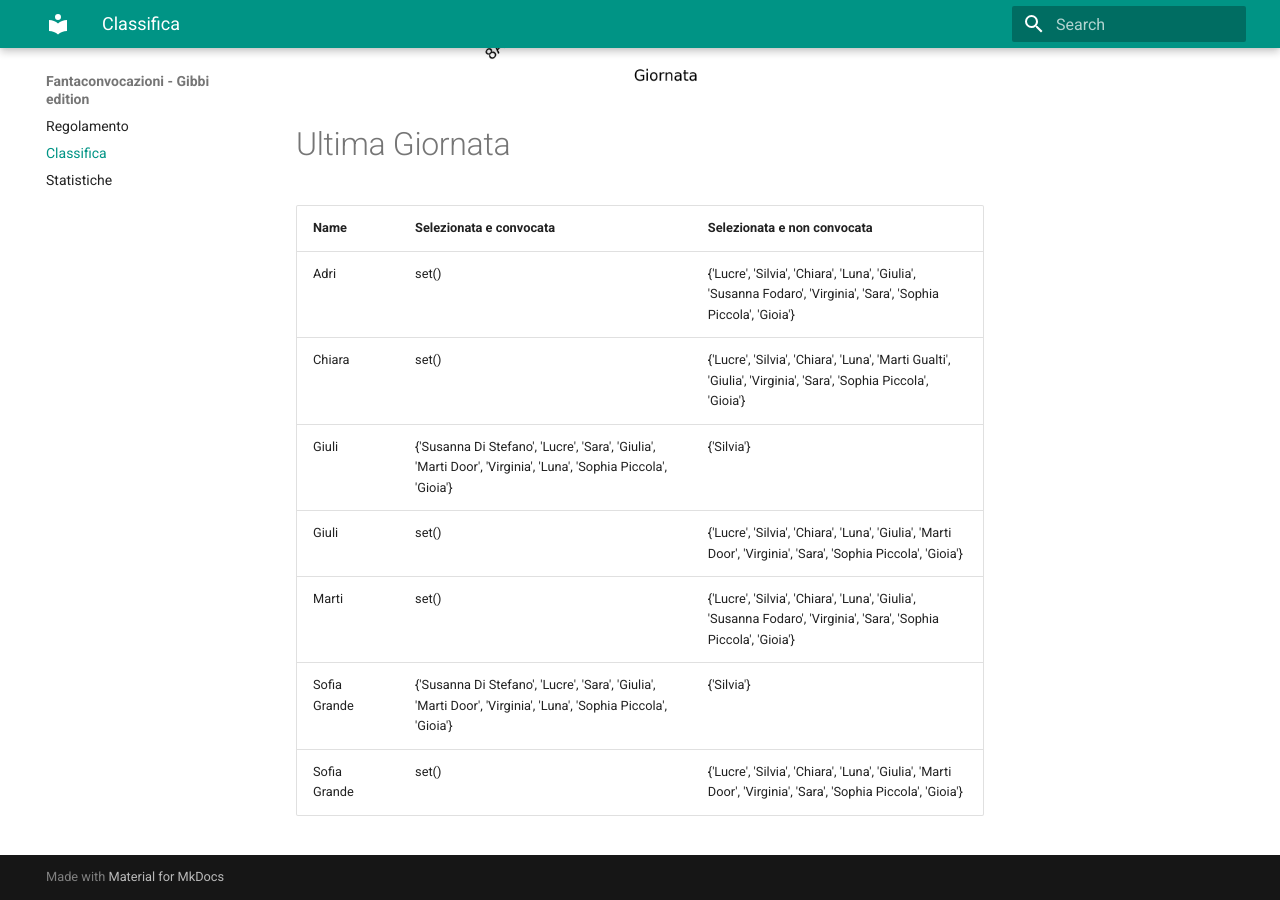
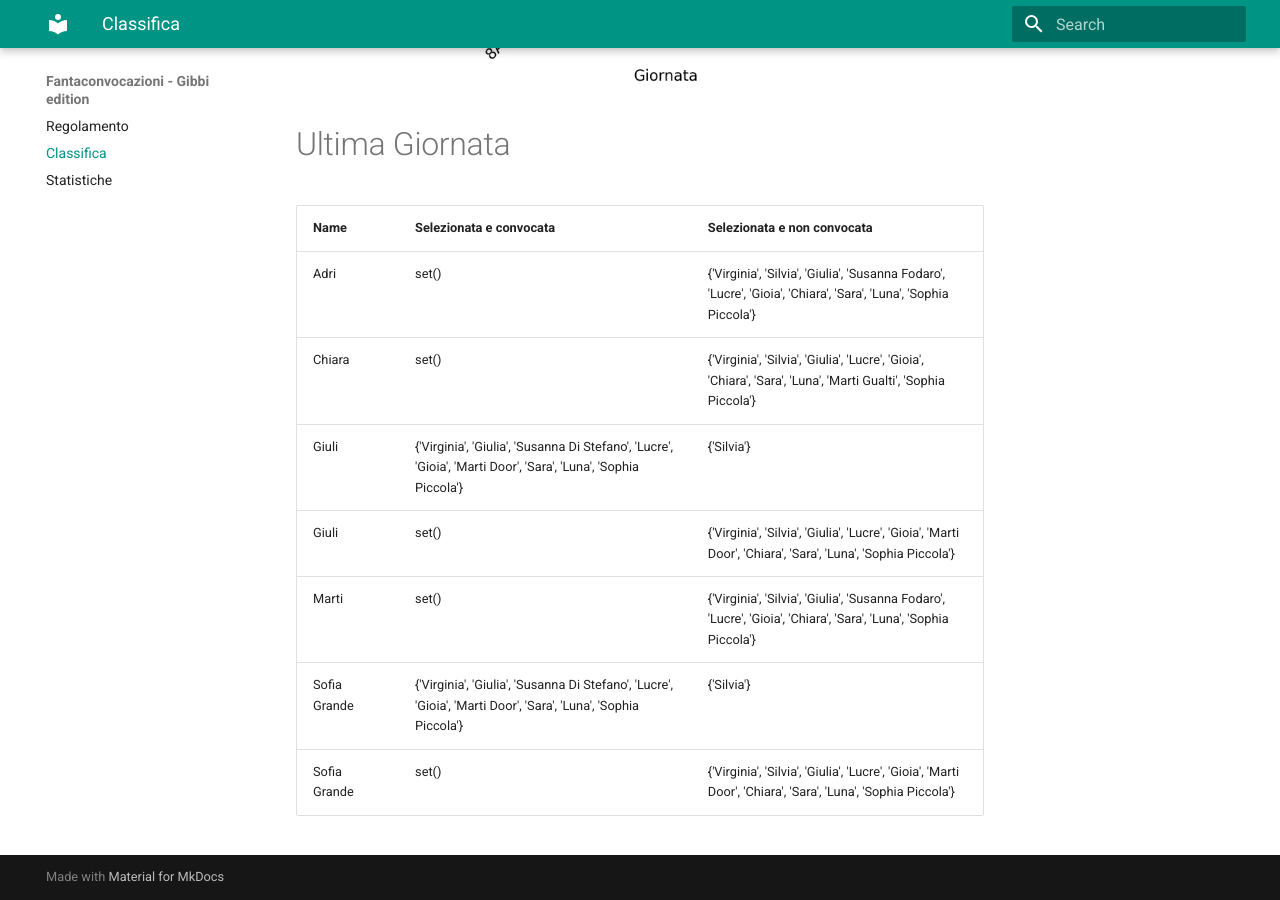
Before and after one commit to martinig94/fantagibbi, an MkDocs documentation site: the page built from docs/Classifica.md, in a window 1280 px wide and 900 px high, scrolled down 1024 px. Built offline with MkDocs 1.6.1 and Material for MkDocs 9.7.7, drawn with Linux system fonts in a browser that asks for light colours.

Commit message:
Auto-update from main.py

```diff
--- a/docs/Classifica.md
+++ b/docs/Classifica.md
@@ -18,11 +18,11 @@
 <!-- START_TABLE CORRECT -->
 | Name         | Selezionata e convocata                                                                                        | Selezionata e non convocata                                                                                      |
 |:-------------|:---------------------------------------------------------------------------------------------------------------|:-----------------------------------------------------------------------------------------------------------------|
-| Adri         | set()                                                                                                          | {'Lucre', 'Silvia', 'Chiara', 'Luna', 'Giulia', 'Susanna Fodaro', 'Virginia', 'Sara', 'Sophia Piccola', 'Gioia'} |
-| Chiara       | set()                                                                                                          | {'Lucre', 'Silvia', 'Chiara', 'Luna', 'Marti Gualti', 'Giulia', 'Virginia', 'Sara', 'Sophia Piccola', 'Gioia'}   |
-| Giuli        | {'Susanna Di Stefano', 'Lucre', 'Sara', 'Giulia', 'Marti Door', 'Virginia', 'Luna', 'Sophia Piccola', 'Gioia'} | {'Silvia'}                                                                                                       |
-| Giuli        | set()                                                                                                          | {'Lucre', 'Silvia', 'Chiara', 'Luna', 'Giulia', 'Marti Door', 'Virginia', 'Sara', 'Sophia Piccola', 'Gioia'}     |
-| Marti        | set()                                                                                                          | {'Lucre', 'Silvia', 'Chiara', 'Luna', 'Giulia', 'Susanna Fodaro', 'Virginia', 'Sara', 'Sophia Piccola', 'Gioia'} |
-| Sofia Grande | {'Susanna Di Stefano', 'Lucre', 'Sara', 'Giulia', 'Marti Door', 'Virginia', 'Luna', 'Sophia Piccola', 'Gioia'} | {'Silvia'}                                                                                                       |
-| Sofia Grande | set()                                                                                                          | {'Lucre', 'Silvia', 'Chiara', 'Luna', 'Giulia', 'Marti Door', 'Virginia', 'Sara', 'Sophia Piccola', 'Gioia'}     |
+| Adri         | set()                                                                                                          | {'Virginia', 'Silvia', 'Giulia', 'Susanna Fodaro', 'Lucre', 'Gioia', 'Chiara', 'Sara', 'Luna', 'Sophia Piccola'} |
+| Chiara       | set()                                                                                                          | {'Virginia', 'Silvia', 'Giulia', 'Lucre', 'Gioia', 'Chiara', 'Sara', 'Luna', 'Marti Gualti', 'Sophia Piccola'}   |
+| Giuli        | {'Virginia', 'Giulia', 'Susanna Di Stefano', 'Lucre', 'Gioia', 'Marti Door', 'Sara', 'Luna', 'Sophia Piccola'} | {'Silvia'}                                                                                                       |
+| Giuli        | set()                                                                                                          | {'Virginia', 'Silvia', 'Giulia', 'Lucre', 'Gioia', 'Marti Door', 'Chiara', 'Sara', 'Luna', 'Sophia Piccola'}     |
+| Marti        | set()                                                                                                          | {'Virginia', 'Silvia', 'Giulia', 'Susanna Fodaro', 'Lucre', 'Gioia', 'Chiara', 'Sara', 'Luna', 'Sophia Piccola'} |
+| Sofia Grande | {'Virginia', 'Giulia', 'Susanna Di Stefano', 'Lucre', 'Gioia', 'Marti Door', 'Sara', 'Luna', 'Sophia Piccola'} | {'Silvia'}                                                                                                       |
+| Sofia Grande | set()                                                                                                          | {'Virginia', 'Silvia', 'Giulia', 'Lucre', 'Gioia', 'Marti Door', 'Chiara', 'Sara', 'Luna', 'Sophia Piccola'}     |
 <!-- END_TABLE CORRECT -->
```
